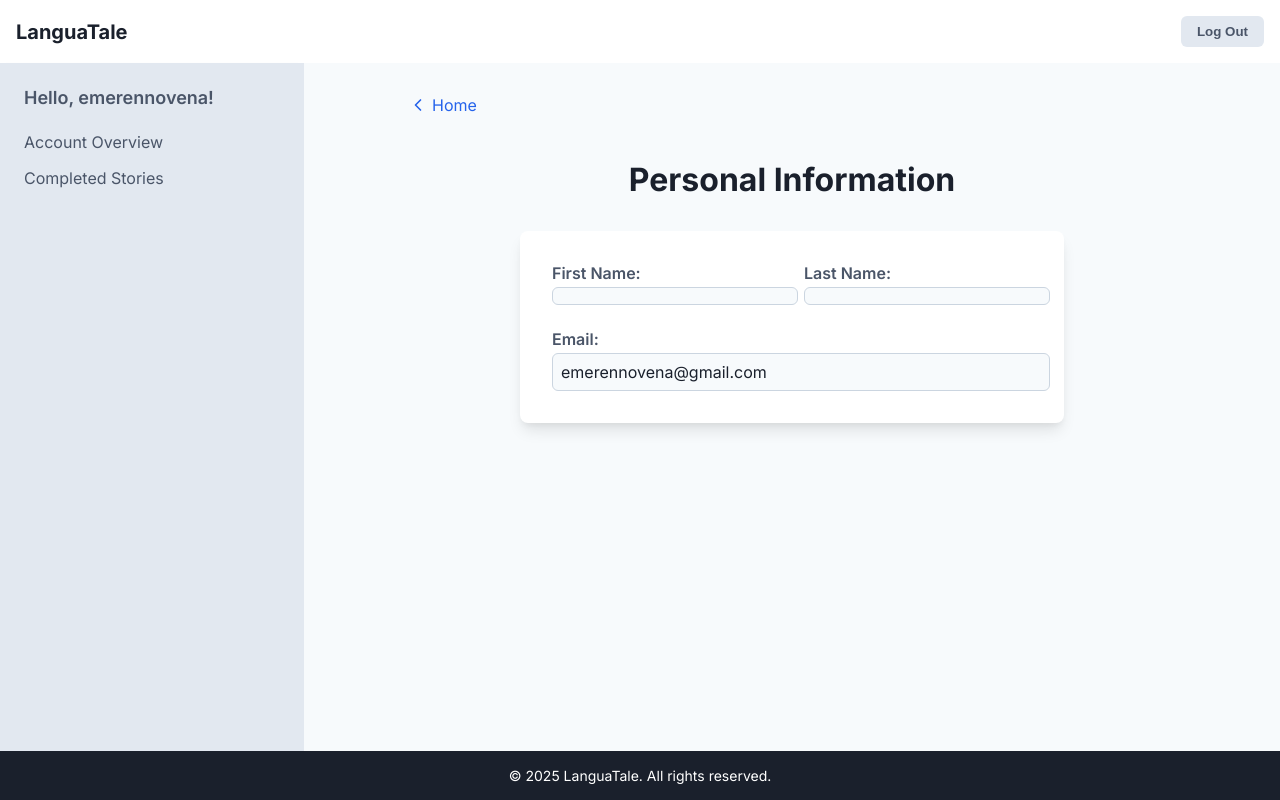
After one commit to emerennovena/LanguaTale, a Django app: page /account/ in a window 1280 px wide. The commit adds this page. Run offline with Django 4.2, Linux system fonts and the light colour scheme; a user stored in the database is signed in.

Commit message:
update: add account page

```diff
--- /dev/null
+++ b/languatale/languatale/static/account.css
@@ -0,0 +1,171 @@
+body {
+    font-family: 'Inter', sans-serif;
+    background: #f3f3f3;
+    margin: 0;
+    padding: 0;
+    display: flex;
+    flex-direction: column;
+    min-height: 100vh;
+}
+
+header {
+    display: flex;
+    justify-content: space-between;
+    align-items: center;
+    padding: 1rem;
+    background: white;
+    box-shadow: 0 1px 2px 0 rgba(0, 0, 0, 0.05);
+}
+
+.header-title {
+    font-size: 1.25rem;
+    font-weight: 700;
+    color: #1a202c;
+}
+
+.logout-button {
+    padding: 0.5rem 1rem;
+    background: #e2e8f0;
+    color: #4a5568;
+    border-radius: 0.375rem;
+    font-weight: 600;
+    border: none;
+    cursor: pointer;
+    transition: background-color 0.15s ease-in-out;
+}
+
+.logout-button:hover {
+    background: #cbd5e0;
+}
+
+.main-container {
+    display: flex;
+    flex: 1;
+}
+
+aside {
+    width: 16rem;
+    background: #e2e8f0;
+    padding: 1.5rem;
+    display: flex;
+    flex-direction: column;
+    align-items: flex-start;
+    gap: 1.5rem;
+    box-shadow: 0 4px 6px -1px rgba(0, 0, 0, 0.1),
+        0 2px 4px -1px rgba(0, 0, 0, 0.06);
+}
+
+.sidebar-greeting {
+    font-size: 1.125rem;
+    font-weight: 600;
+    color: #4a5568;
+}
+
+nav {
+    display: flex;
+    flex-direction: column;
+    gap: 1rem;
+    width: 100%;
+}
+
+nav a {
+    color: #4a5568;
+    text-decoration: none;
+    font-weight: 500;
+}
+
+nav a:hover {
+    color: #2563eb;
+}
+
+main {
+    flex: 1;
+    padding: 2rem;
+    display: flex;
+    flex-direction: column;
+    align-items: center;
+    background: #f7fafc;
+}
+
+.back-to-home {
+    width: 100%;
+    max-width: 48rem;
+    display: flex;
+    justify-content: flex-start;
+    margin-bottom: 1.5rem;
+}
+
+.back-to-home a {
+    display: flex;
+    align-items: center;
+    color: #2563eb;
+    text-decoration: none;
+}
+
+.back-to-home a:hover {
+    text-decoration: underline;
+}
+
+.back-to-home svg {
+    height: 1.25rem;
+    width: 1.25rem;
+    margin-right: 0.25rem;
+}
+
+.page-title {
+    font-size: 2rem;
+    font-weight: 700;
+    color: #1a202c;
+    margin-bottom: 2rem;
+}
+
+.info-card {
+    background: white;
+    padding: 2rem;
+    border-radius: 0.5rem;
+    box-shadow: 0 10px 15px -3px rgba(0, 0, 0, 0.1),
+        0 4px 6px -2px rgba(0, 0, 0, 0.05);
+    width: 100%;
+    max-width: 30rem;
+}
+
+.info-grid {
+    display: grid;
+    grid-template-columns: 1fr;
+    gap: 1.5rem;
+    margin-bottom: 1.5rem;
+}
+
+@media (min-width: 768px) {
+    .info-grid {
+        grid-template-columns: repeat(2, 1fr);
+    }
+}
+
+.form-group {
+    text-align: left;
+}
+
+.form-group label {
+    display: block;
+    color: #4a5568;
+    font-weight: 600;
+    margin-bottom: 0.25rem;
+}
+
+.display-text {
+    width: 100%;
+    padding: 0.5rem;
+    border: 1px solid #cbd5e0;
+    border-radius: 0.375rem;
+    background: #f7fafc;
+    color: #1a202c;
+}
+
+footer {
+    background-color: #1a202c;
+    color: #ffffff;
+    text-align: center;
+    padding: 1rem;
+    font-size: 0.875rem;
+}
--- /dev/null
+++ b/languatale/languatale/templates/account.html
@@ -0,0 +1,66 @@
+{% load static %}
+<!DOCTYPE html>
+<html lang="en">
+<head>
+    <meta charset="UTF-8">
+    <meta name="viewport" content="width=device-width, initial-scale=1.0">
+    <title>Personal Information</title>
+    <link href="https://fonts.googleapis.com/css2?family=Inter:wght@400;600;700&display=swap" rel="stylesheet">
+    <link rel="stylesheet" href="{% static 'account.css' %}">
+</head>
+<body>
+    <header>
+        <div class="header-title">LanguaTale</div>
+        <form action="{% url 'logout' %}" method="post">
+            {% csrf_token %}
+            <button type="submit" class="logout-button">Log Out</button>
+        </form>
+    </header>
+
+    <div class="main-container">
+        <aside>
+            <div class="sidebar-greeting">Hello, {{ username }}!</div>
+            <nav>
+                <a href="#">Account Overview</a>
+                <a href="#">Completed Stories</a>
+            </nav>
+        </aside>
+
+        <main>
+            <div class="back-to-home">
+                <a href="{% url 'home' %}">
+                    <svg xmlns="http://www.w3.org/2000/svg" viewBox="0 0 24 24" fill="none" stroke="currentColor" stroke-width="2" stroke-linecap="round" stroke-linejoin="round">
+                        <polyline points="15 18 9 12 15 6"></polyline>
+                    </svg>
+                    Home
+                </a>
+            </div>
+
+            <h1 class="page-title">Personal Information</h1>
+
+            <div class="info-card">
+                <div class="info-grid">
+                    <div class="form-group">
+                        <label>First Name:</label>
+                        <div class="display-text">{{ first_name }}</div>
+                    </div>
+
+                    <div class="form-group">
+                        <label>Last Name:</label>
+                        <div class="display-text">{{ last_name }}</div>
+                    </div>
+                </div>
+
+                <div class="form-group">
+                    <label>Email:</label>
+                    <div class="display-text">{{ email }}</div>
+                </div>
+            </div>
+        </main>
+    </div>
+
+    <footer>
+        © 2025 LanguaTale. All rights reserved.
+    </footer>
+</body>
+</html>
--- a/languatale/languatale/urls.py
+++ b/languatale/languatale/urls.py
@@ -10,5 +10,5 @@ urlpatterns = [
     path('login/', auth_views.LoginView.as_view(template_name='login.html'), name='login'),
     path('logout/', auth_views.LogoutView.as_view(next_page='welcome'), name='logout'),
     path('signup/', views.signup, name='signup'),
-
+    path('account/', views.account, name='account'),
 ]
--- a/languatale/languatale/views.py
+++ b/languatale/languatale/views.py
@@ -1,3 +1,4 @@
+from django.contrib.auth.decorators import login_required
 from django.shortcuts import render, redirect
 from .models import Story, Language
 from django.contrib.auth import login
@@ -26,3 +27,14 @@ def signup(request):
     else:
         form = CustomSignUpForm()
     return render(request, 'signup.html', {'form': form})
+
+@login_required
+def account(request):
+    user = request.user
+    context = {
+        'first_name': user.first_name,
+        'last_name': user.last_name,
+        'email': user.email,
+        'username': user.username,
+    }
+    return render(request, 'account.html', context)
```
Also changed, not shown: languatale/languatale/templates/home.html (+6 -4 lines), languatale/db.sqlite3.
